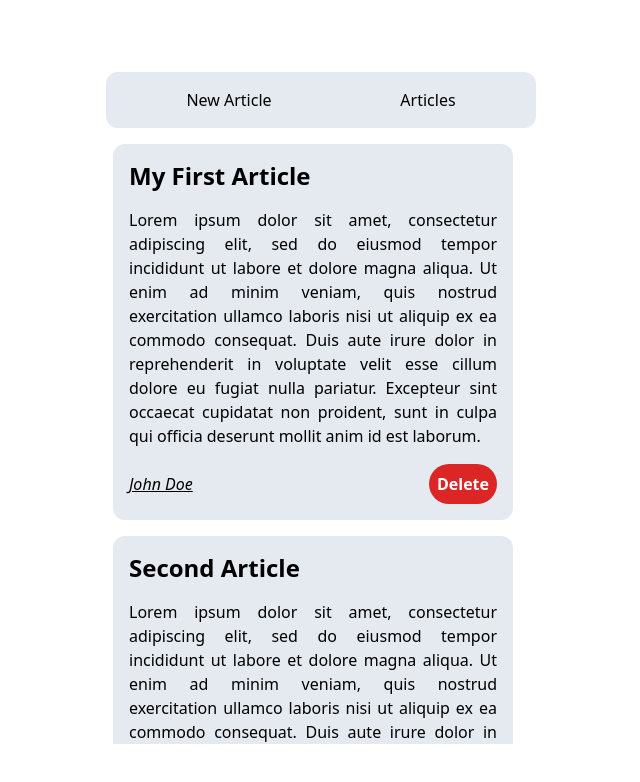
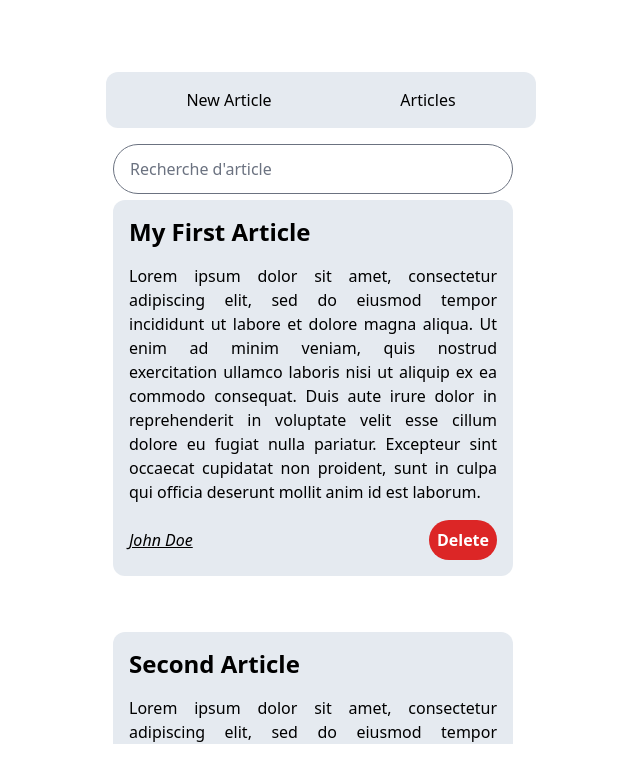
Before and after one commit to SebastienLeonce/simple-angular-app, an Angular app: page / in a window 1280 px wide. Shown: the top 782 px of the page, without its empty margins (319-959 px from the left). Built offline with nearby package versions, Linux system fonts and the light colour scheme; data requests are answered from the project's data file.

Commit message:
css recherche d'articles

```diff
--- a/src/app/articles/articles.component.html
+++ b/src/app/articles/articles.component.html
@@ -1,9 +1,13 @@
 <div class="overflow-y-auto h-full flex flex-col space-y-4 self-center pr-4">
+    <div class="fixed">
+        <input type="text" class="form-input px-4 py-3 rounded-full w-[400px]" placeholder="Recherche d'article">
+    </div>
     <app-article
         *ngFor="let article of articles"
         [article]="article"
         (deletedArticle)="delete($event)"
         (showAuthor)="showAuthor($event)"
+        class="!mt-14"
     >
     </app-article>
 </div>
```
